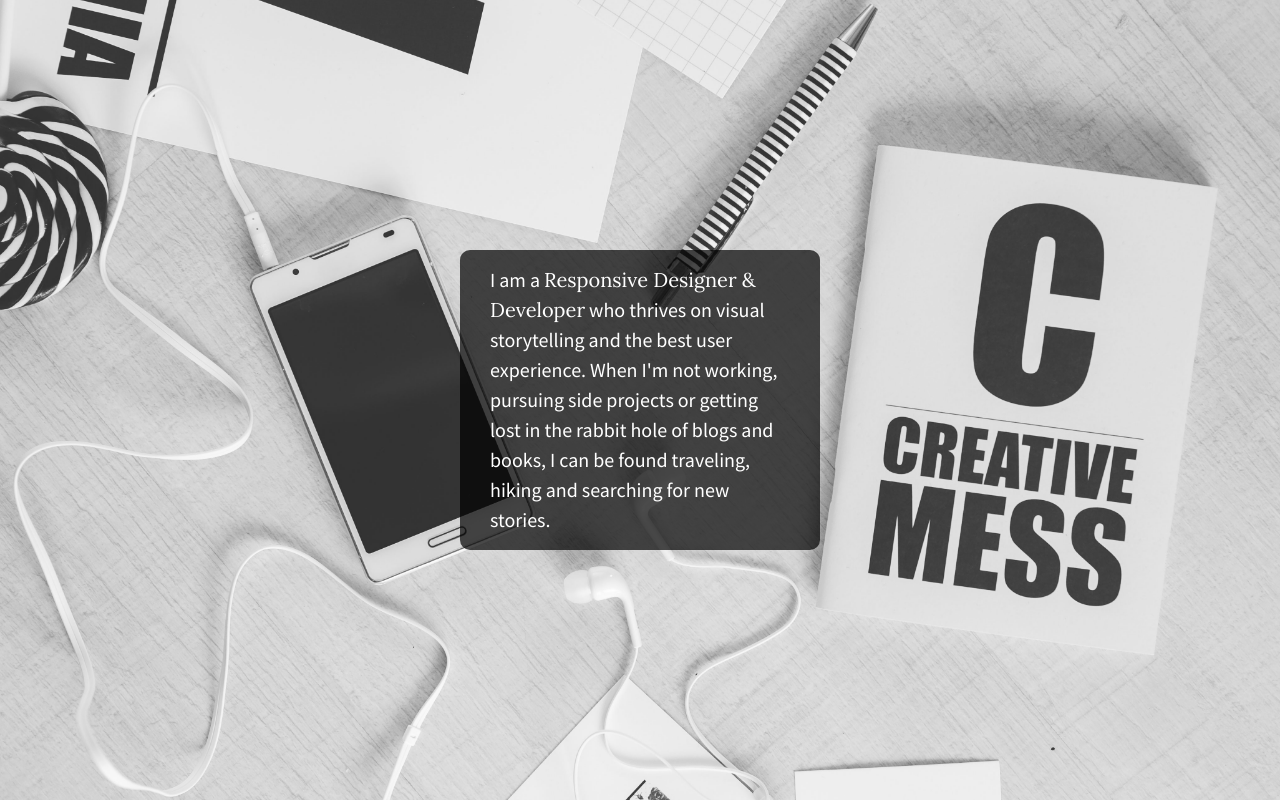
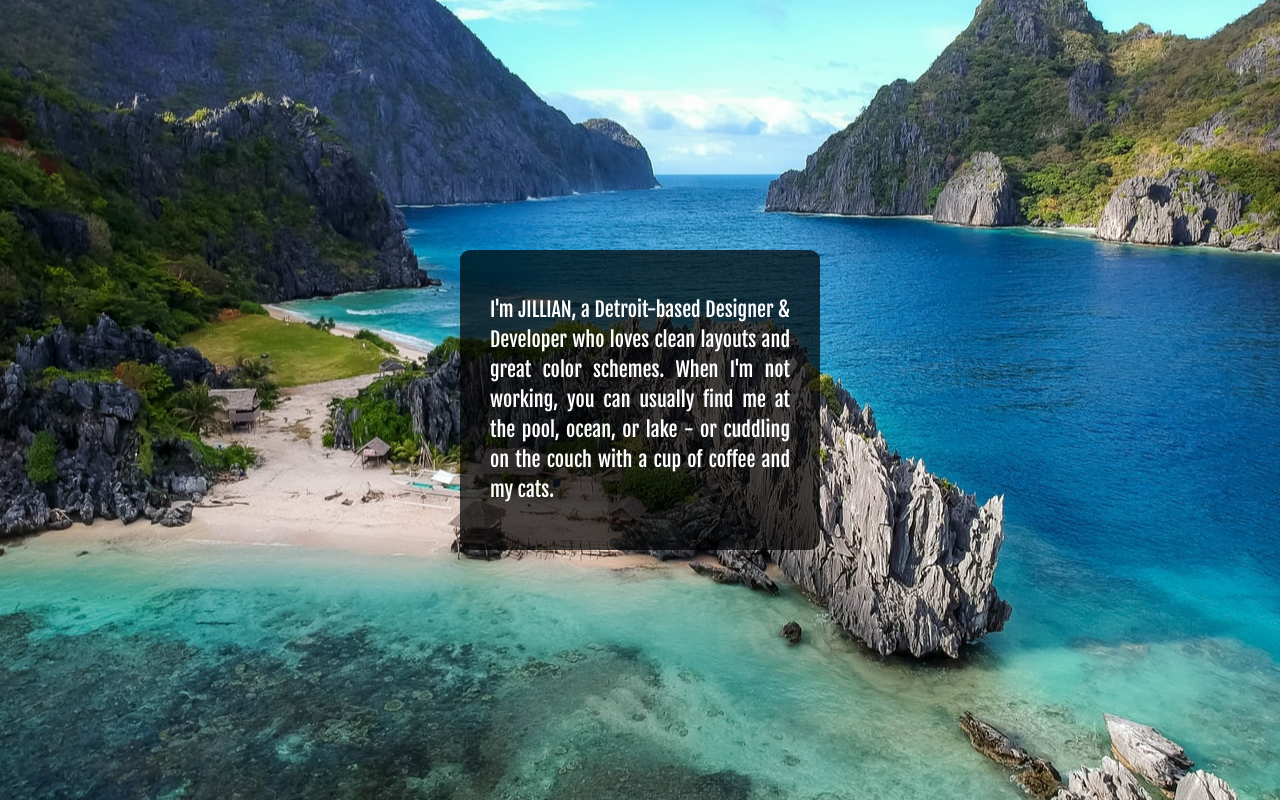
Before and after one commit to JillKrysinski/6.02-206-center-flexbox-starter, a plain HTML site: page index.html in a window 1280 px wide. Drawn offline with nearby package versions, Linux system fonts and the light colour scheme.

Commit message:
Customized text and background

```diff
--- a/css/main.css
+++ b/css/main.css
@@ -97,8 +97,8 @@ textarea {
 
 /*Large Background Image*/
 html {
-    background: url(../img/bkgd2.jpg) no-repeat center center fixed;
-    background-size: cover;
+    background: url(../img/el-nido.jpeg) no-repeat center center;
+    background-size: auto;
     height: 100%;
 }
 
@@ -122,9 +122,10 @@ body {
     background: #222;
     background:rgba(0,0,0,0.7);
     color: #fff;
-    font-family: 'Source Sans Pro', sans-serif;
+    font-family: 'Fjalla One', sans-serif;
     font-weight: 300;
     font-size: 1.25em;
+    text-align: justify;
     line-height: 1.5em;
     border-radius: 10px;
     padding: 0px 30px;
@@ -132,8 +133,10 @@ body {
     height: 300px;
 }
 
+
 #content p span {
-    font-family: 'Lora', sans-serif;
+    font-family: 'Fjalla One', sans-serif;
+    text-decoration: underline;
 }
 
 
--- a/index.html
+++ b/index.html
@@ -14,6 +14,7 @@
         <link rel="stylesheet" href="css/main.css">
         <script src="js/vendor/modernizr-2.8.3.min.js"></script>
         <link href="https://fonts.googleapis.com/css?family=Lora|Source+Sans+Pro:400,700" rel="stylesheet">
+        <link href="https://fonts.googleapis.com/css2?family=Fjalla+One&display=swap" rel="stylesheet">
     </head>
     <body>
         <!--[if lt IE 8]>
@@ -24,7 +25,7 @@
 
         <section class="wrapper">
             <div id="content">
-                <p>I am a <span>Responsive Designer & Developer</span> who thrives on visual storytelling and the best user experience. When I'm not working, pursuing side projects or getting lost in the rabbit hole of blogs and books, I can be found traveling, hiking and searching for new stories.</p>
+                <p>I'm JILLIAN, a Detroit-based Designer &amp; Developer who loves clean layouts and great color schemes. When I'm not working, you can usually find me at the pool, ocean, or lake - or cuddling on the couch with a cup of coffee and my cats.</p>
             </div>
         </section>
 
```
Also changed, not shown: img/el-nido.jpeg (added).
